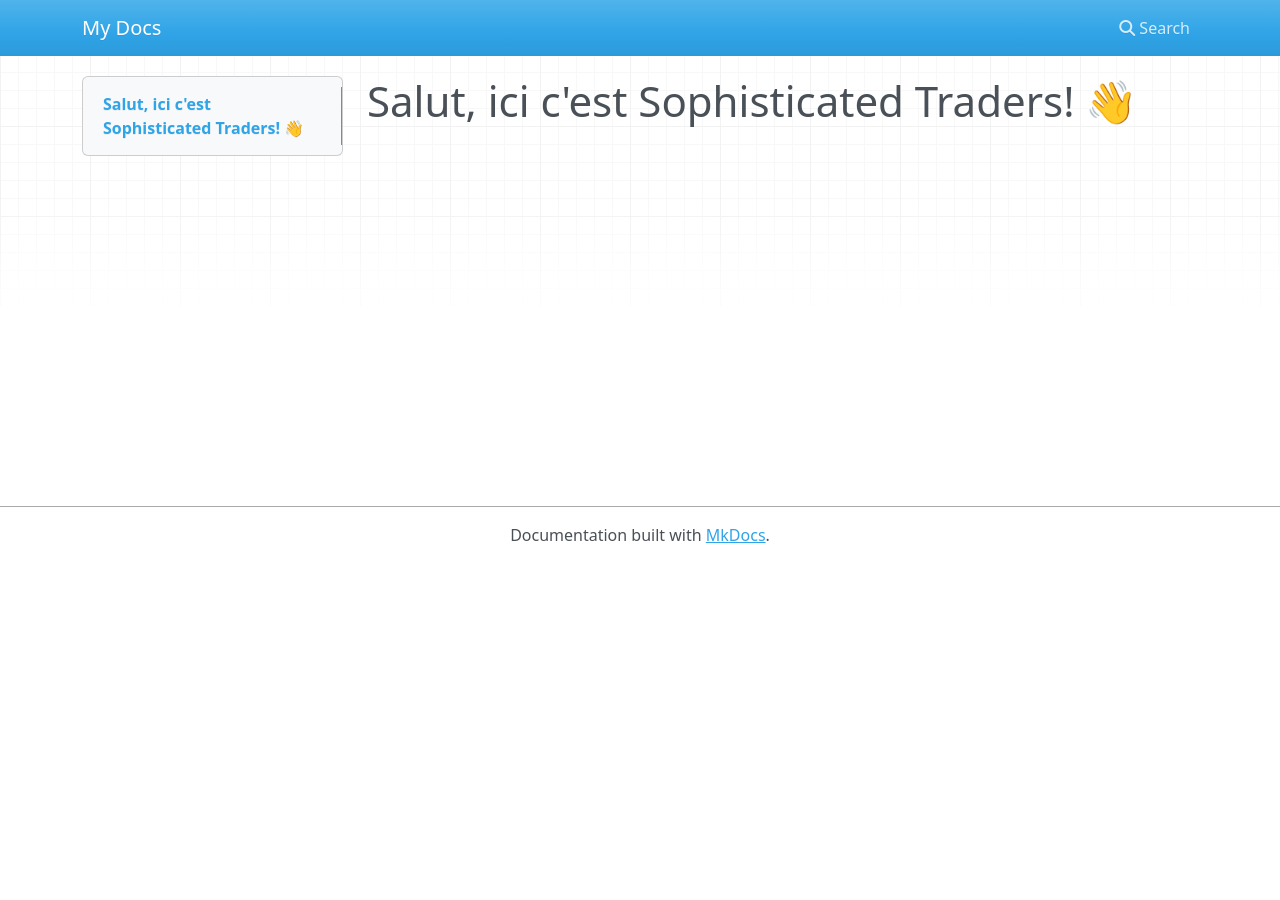
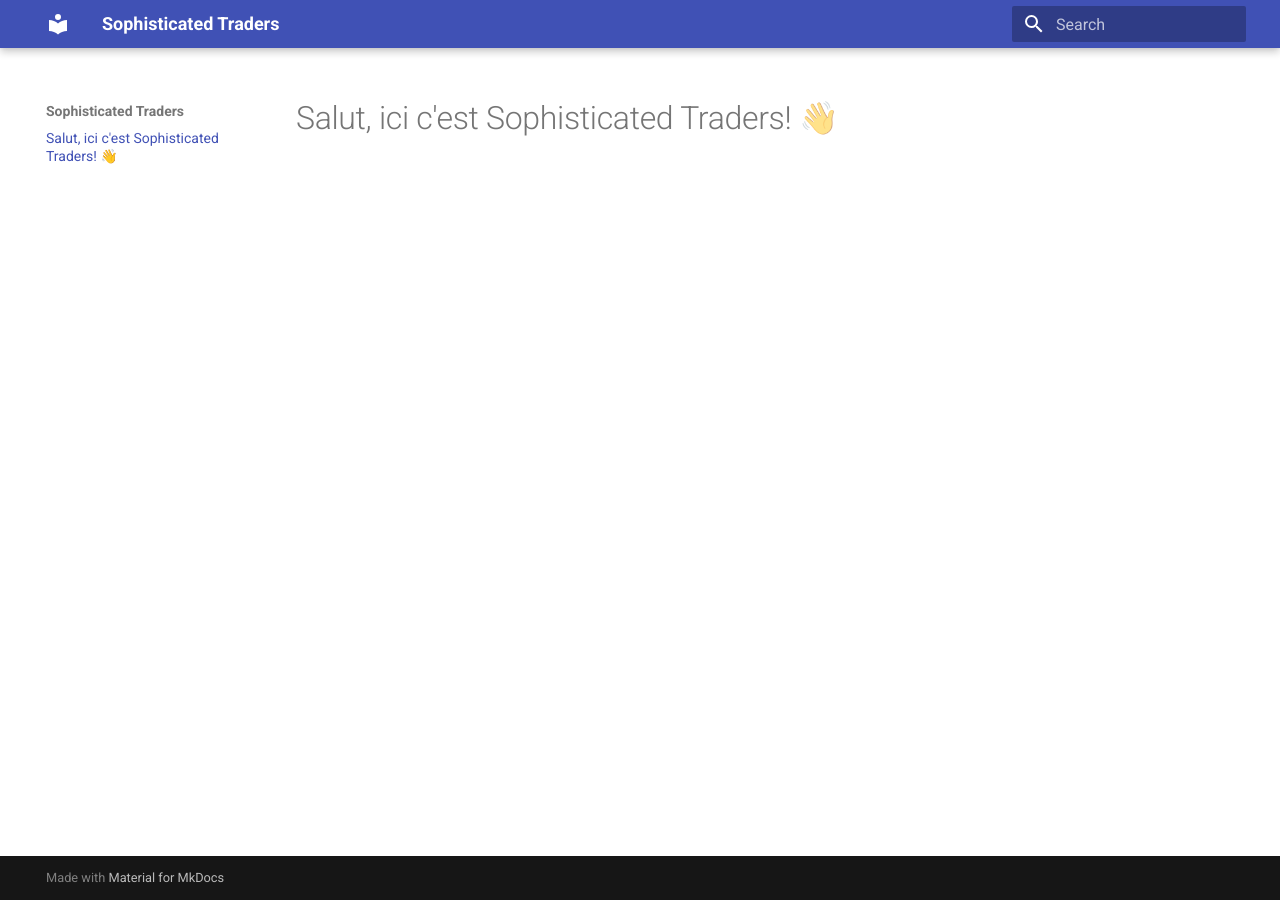
Before and after one commit to sophisticated-traders/docs, an MkDocs documentation site: the page built from docs/index.md, in a window 1280 px wide. Built offline with MkDocs 1.6.1 and Material for MkDocs 9.7.7, drawn with Linux system fonts in a browser that asks for light colours; nearby versions of some CDN libraries.

Commit message:
Add config

```diff
--- a/mkdocs.yml
+++ b/mkdocs.yml
@@ -1 +1,4 @@
-site_name: My Docs
+site_name: Sophisticated Traders
+site_url: https://docs.sophisticated-traders.com/
+theme:
+  name: material
```
